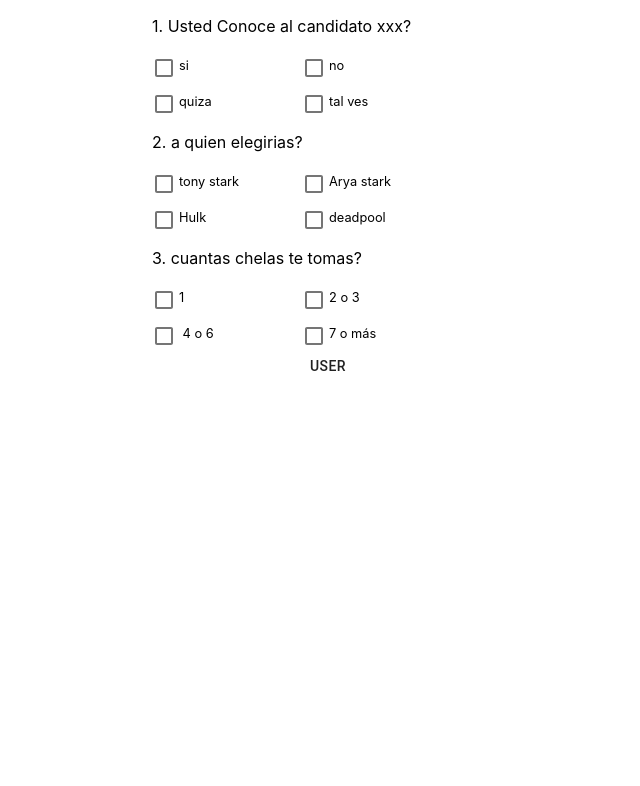
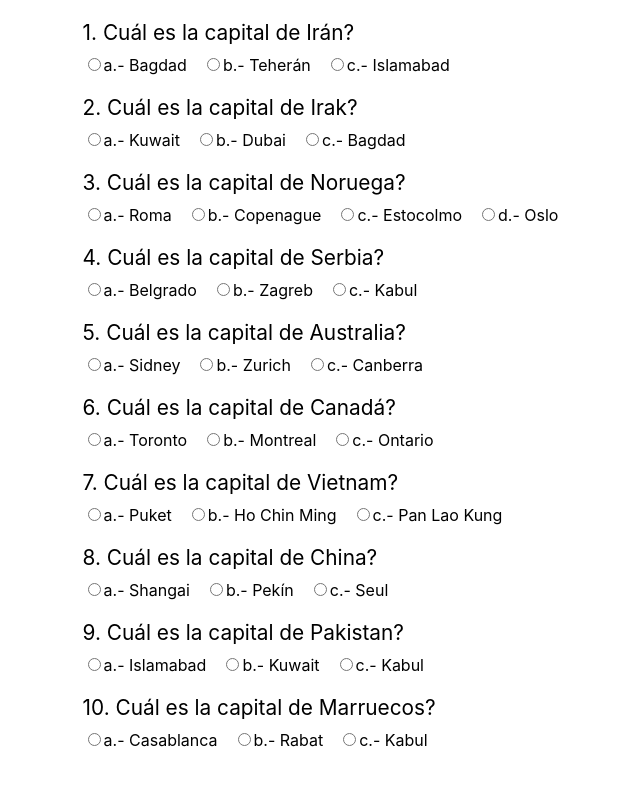
Before and after one commit to MisaelCalvillo/Encuestador, a React (Create React App) app: page /encuesta in a window 1280 px wide. Shown: the top 786 px of the page, without its empty margins (312-952 px from the left). Built offline with nearby package versions, Linux system fonts and the light colour scheme.

Commit message:
Implementando nueva versión de la encuesta

```diff
--- a/package.json
+++ b/package.json
@@ -14,6 +14,7 @@
     "react-redux": "^7.2.0",
     "react-router-dom": "^5.2.0",
     "react-scripts": "3.4.1",
+    "react-uuid": "^1.0.2",
     "redux": "^4.0.5"
   },
   "scripts": {
--- a/src/App.js
+++ b/src/App.js
@@ -3,38 +3,6 @@ import './App.css';
 import Encuesta from './Components/Encuesta';
 import Inicio from './Components/Inicio';
 import {Route, Switch} from "react-router-dom";
-
-
-
-const encuesta = [
-  {
-    pregunta: 'Usted Conoce al candidato xxx?',
-    opciones: [
-      { opcion: 'si' },
-      { opcion: 'no' },
-      { opcion: 'quiza' },
-      { opcion: 'tal ves' }
-    ]
-  },
-  {
-    pregunta: 'a quien elegirias?',
-    opciones: [
-      { opcion: 'tony stark' },
-      { opcion: 'Arya stark' },
-      { opcion: 'Hulk' },
-      { opcion: 'deadpool' }
-    ]
-  },
-  {
-    pregunta: 'cuantas chelas te tomas?',
-    opciones: [
-      { opcion: 1 },
-      { opcion: '2 o 3' },
-      { opcion:' 4 o 6' },
-      { opcion: '7 o más' }
-    ]
-  }
-]
 
 
 function App() {
@@ -45,7 +13,7 @@ function App() {
           exact
           path="/encuesta"
           render={ routeProps => (
-            <Encuesta encuesta={encuesta}/>
+            <Encuesta {...routeProps}/>
           )}
         />
         <Route
--- a/src/Components/Encuesta.js
+++ b/src/Components/Encuesta.js
@@ -1,63 +1,159 @@
-import React, { useState, useEffect } from 'react';
-import Pregunta from './Pregunta';
 import { makeStyles } from '@material-ui/core/styles';
-import * as firebase from 'firebase'
-import { Button } from '@material-ui/core';
-import { connect } from 'react-redux'
+import React from 'react';
+import { connect } from 'react-redux';
 
-// const styles = makeStyles({
-//   root: {
-//     display: 'flex',
-//     justifyContent: 'center',
-//     flexDirection: 'column',
-//     alignContent:'center'
-//   },
-// })
+const styles = makeStyles({
+  contenedor: {
+    textAlign: 'left',
+    fontSize: '1.3rem',
+    margin: '20px 0 20px 0'
+  },
+  pregunta: {
+    marginTop: '5px'
+  },
+  respuestas: {
+    marginTop: '10px',
+    fontSize:'1rem'
+  },
+  respuesta: {
+    marginRight: '15px'
+  }
+})
+const preguntas = [
+  {
+    pregunta: "1. Cuál es la capital de Irán?",
+    respuestas: {
+      a: "Bagdad",
+      b: "Teherán",
+      c: "Islamabad"
+    },
+    respuestaCorrecta: "b"
+  },
+  {
+    pregunta: "2. Cuál es la capital de Irak?",
+    respuestas: {
+      a: "Kuwait",
+      b: "Dubai",
+      c: "Bagdad"
+    },
+    respuestaCorrecta: "c"
+  },
+  {
+    pregunta: "3. Cuál es la capital de Noruega?",
+    respuestas: {
+      a: "Roma",
+      b: "Copenague",
+      c: "Estocolmo",
+      d: "Oslo"
+    },
+    respuestaCorrecta: "d"
+  },
+  {
+    pregunta: "4. Cuál es la capital de Serbia?",
+    respuestas: {
+      a: "Belgrado",
+      b: "Zagreb",
+      c: "Kabul"
+    },
+    respuestaCorrecta: "a"
+  },
+  {
+      pregunta: "5. Cuál es la capital de Australia?",
+      respuestas: {
+          a: "Sidney",
+          b: "Zurich",
+          c: "Canberra"
+    },
+    respuestaCorrecta: "c"
+  },
+  {
+    pregunta: "6. Cuál es la capital de Canadá?",
+    respuestas: {
+      a: "Toronto",
+      b: "Montreal",
+      c: "Ontario"
+    },
+    respuestaCorrecta: "c"
+  },
+  {
+    pregunta: "7. Cuál es la capital de Vietnam?",
+    respuestas: {
+      a: "Puket",
+      b: "Ho Chin Ming",
+      c: "Pan Lao Kung"
+    },
+    respuestaCorrecta: "b"
+  },
+  {
+    pregunta: "8. Cuál es la capital de China?",
+    respuestas: {
+      a: "Shangai",
+      b: "Pekín",
+      c: "Seul"
+    },
+    respuestaCorrecta: "b"
+  },
+  {
+    pregunta: "9. Cuál es la capital de Pakistan?",
+    respuestas: {
+      a: "Islamabad",
+      b: "Kuwait",
+      c: "Kabul"
+    },
+    respuestaCorrecta: "a"
+  },
+  {
+    pregunta: "10. Cuál es la capital de Marruecos?",
+    respuestas: {
+      a: "Casablanca",
+      b: "Rabat",
+      c: "Kabul"
+    },
+    respuestaCorrecta: "b"
+  }
+];
 
 
-const config = {
-  apiKey: "AIzaSyDF3GpYdbtYA-Jkj27R7qLVe_RONDPkHOI",
-  authDomain: "encuestascalvillo.firebaseapp.com",
-  databaseURL: "https://encuestascalvillo.firebaseio.com",
-  projectId: "encuestascalvillo",
-  storageBucket: "encuestascalvillo.appspot.com",
-  messagingSenderId: "89954048228",
-  appId: "1:89954048228:web:3d36bf23a92b9a1be5f4f1",
-  measurementId: "G-68MLML2SE6"
-}
-firebase.initializeApp(config)
+function Encuesta() {
+  const classes = styles()
 
-function Encuesta({encuesta, dispatch}) {
-  const [value, setValue] = useState({name: 'pepe'})
+  function showTest(){
+    const preguntasYrespuestas  = [];
 
-  // useEffect(() => {
-  //   const nameRef = firebase.database().ref().child('name')
-  //   nameRef.on('value', snapshot => {
-  //     setValue({name : snapshot.val()})
-  //   })
-  // });
+    preguntas.forEach((preguntaActual, numeroDePregunta) => {
+      const respuestas = [];
+      for(let letraRespuesta in preguntaActual.respuestas){
+        respuestas.push(
+          <label className={classes.respuesta}>
+            <input type="radio" name={numeroDePregunta} value={letraRespuesta} />
+            {`${letraRespuesta}.- ${preguntaActual.respuestas[letraRespuesta]}`}
+          </label>
+        )
+      }
+      preguntasYrespuestas.push(
+        <div className={classes.contenedor}>
+          <div className={classes.pregunta}>
+            {`${preguntaActual.pregunta}`}
+          </div>
+          <div className={classes.respuestas}>
+            {respuestas}
+          </div>
+        </div>
+      );
+    })
+    return preguntasYrespuestas;
+  }
 
-  function subirUsuario() {
-    dispatch({ type: 'SHOW_USER', email: 'devdanicm@gmial.com', password: '1233'})
-  }
   return (
     <div>
-      {encuesta.map((pregunta, i) => {
-        return (
-          <Pregunta
-            indexPregunta={i+1}
-            pregunta={pregunta.pregunta}
-            opciones={pregunta.opciones}
-          />
-        )
-      })}
-      <Button onClick={subirUsuario}>USER</Button>
+      {showTest()}
     </div>
   )
 }
 
 const mapStateToProps = (state) => ({
-  user: state.user
+  user: state.user,
+  encuesta: state.encuesta
 });
 
 export default connect(mapStateToProps)(Encuesta)
--- a/src/Components/Inicio.js
+++ b/src/Components/Inicio.js
@@ -14,6 +14,18 @@ import Container from '@material-ui/core/Container';
 import { connect } from 'react-redux'
 
 import * as firebase from 'firebase'
+
+const config = {
+  apiKey: "AIzaSyDF3GpYdbtYA-Jkj27R7qLVe_RONDPkHOI",
+  authDomain: "encuestascalvillo.firebaseapp.com",
+  databaseURL: "https://encuestascalvillo.firebaseio.com",
+  projectId: "encuestascalvillo",
+  storageBucket: "encuestascalvillo.appspot.com",
+  messagingSenderId: "89954048228",
+  appId: "1:89954048228:web:3d36bf23a92b9a1be5f4f1",
+  measurementId: "G-68MLML2SE6"
+}
+firebase.initializeApp(config)
 
 const useStyles = makeStyles((theme) => ({
   paper: {
@@ -131,7 +143,8 @@ function Inicio({dispatch, history}) {
 }
 
 const mapStateToProps = (state) => ({
-  user: state.user
+  user: state.user,
+  encuesta: state.encuesta
 });
 
 export default connect(mapStateToProps)(Inicio)
--- a/src/Components/Pregunta.js
+++ /dev/null
@@ -1,62 +0,0 @@
-import React, { useState } from 'react';
-import Checkbox from '@material-ui/core/Checkbox';
-import { makeStyles } from '@material-ui/core/styles';
-import Grid from '@material-ui/core/Grid';
-
-
-const styles = makeStyles({
-  container: {
-    display: 'flex',
-    flexDirection: 'column',
-    maxWidth: "500px"
-  },
-  pregunta: {
-    textAlign: 'left',
-    fontSize: '1rem'
-  },
-  opciones: {
-    fontSize: '.8rem',
-    textAlign: 'left'
-  },
-  opcion: {
-    width: '90px',
-    margin:'0 0',
-    padding: '0 0'
-  },
-  checkbox: {
-    height: '7px',
-    width: '5px',
-    padding: '5,5',
-    marginTop: '3px',
-    marginRight:'4px'
-  }
-})
-
-
-function Pregunta({opciones, pregunta, indexPregunta}) {
-  // const {value, setValue} = useState([])
-  const classes = styles();
-
-  function isChecked(opcion, pregunta) {
-    console.log([{pregunta:pregunta ,respuesta: opcion}])
-  }
-
-  return (
-    <div className={classes.container}>
-      <p className={classes.pregunta}>{indexPregunta}. {pregunta}</p>
-
-        <Grid container spacing={1} className={classes.opciones}>
-          {opciones.map(opcion => {
-            return (
-                <Grid item xs={5} className={classes.opcion} >
-                  <Checkbox className={classes.checkbox} onClick={()=> {isChecked(opcion.opcion, pregunta)}}/>
-                  {opcion.opcion}
-                </Grid>
-              )
-          })}
-        </Grid>
-    </div>
-  )
-}
-
-export default Pregunta;
--- a/src/index.js
+++ b/src/index.js
@@ -5,12 +5,53 @@ import App from './App';
 import { Provider } from 'react-redux'
 import {createStore} from 'redux'
 import { BrowserRouter } from 'react-router-dom';
+import uuid from 'react-uuid'
+
+const encuesta = [
+  {
+    id: uuid(),
+    pregunta: 'Usted Conoce al candidato xxx?',
+    opciones: [
+      { opcion: 'si', selected: false },
+      { opcion: 'no', selected: false },
+      { opcion: 'quiza', selected: false },
+      { opcion: 'tal ves', selected: false }
+    ],
+    isActive: false
+  },
+  {
+    id: uuid(),
+    pregunta: 'a quien elegirias?',
+    opciones: [
+      { opcion: 'tony stark', selected: false },
+      { opcion: 'Arya stark', selected: false },
+      { opcion: 'Hulk', selected: false },
+      { opcion: 'deadpool', selected: false }
+    ],
+    isActive: false
+  },
+  {
+    id: uuid(),
+    pregunta: 'cuantas chelas te tomas?',
+    opciones: [
+      { opcion: 1 },
+      { opcion: '2 o 3' },
+      { opcion:' 4 o 6' },
+      { opcion: '7 o más' }
+    ],
+    isActive: false
+  }
+]
 
 const initialState = {
   user: {
     email: '',
     password: ''
-  }
+  },
+  respuestas: {
+
+  },
+  encuesta: encuesta
 }
 
 function reducer(state = initialState, action) {
```
Also changed, not shown: src/config/ConfigFirebase.js (deleted, +0 -10 lines), 1 other file (tests, documents, lock files or other folders).
